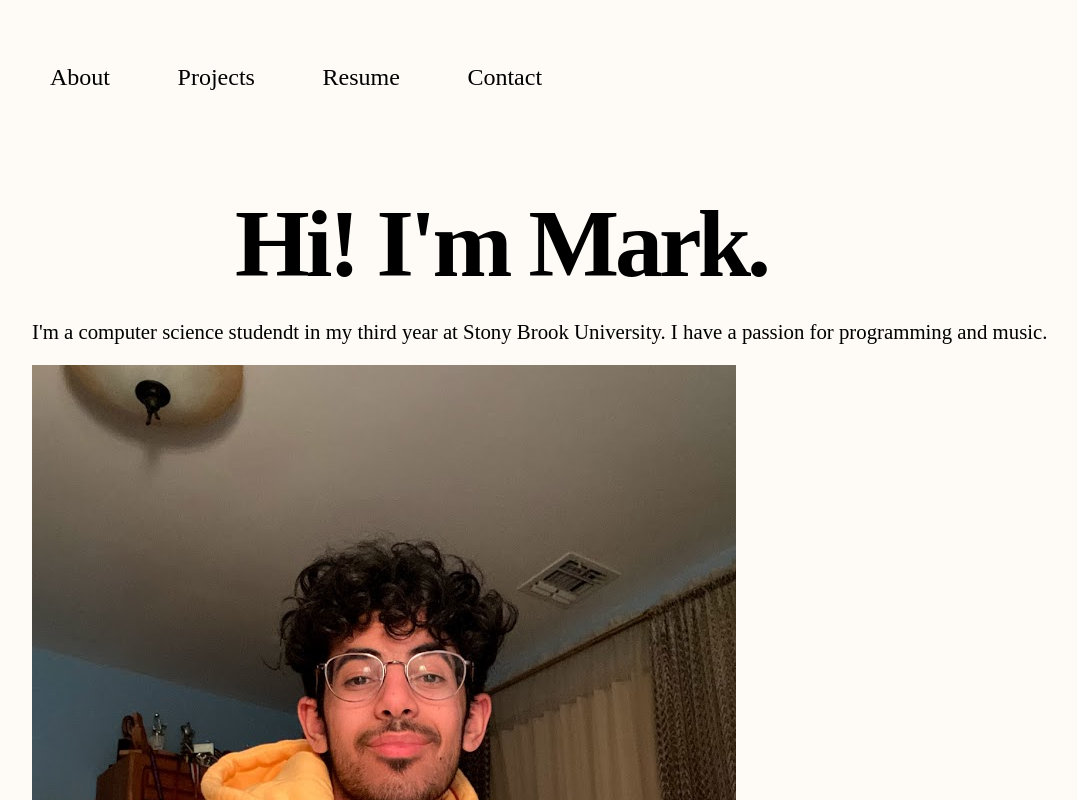
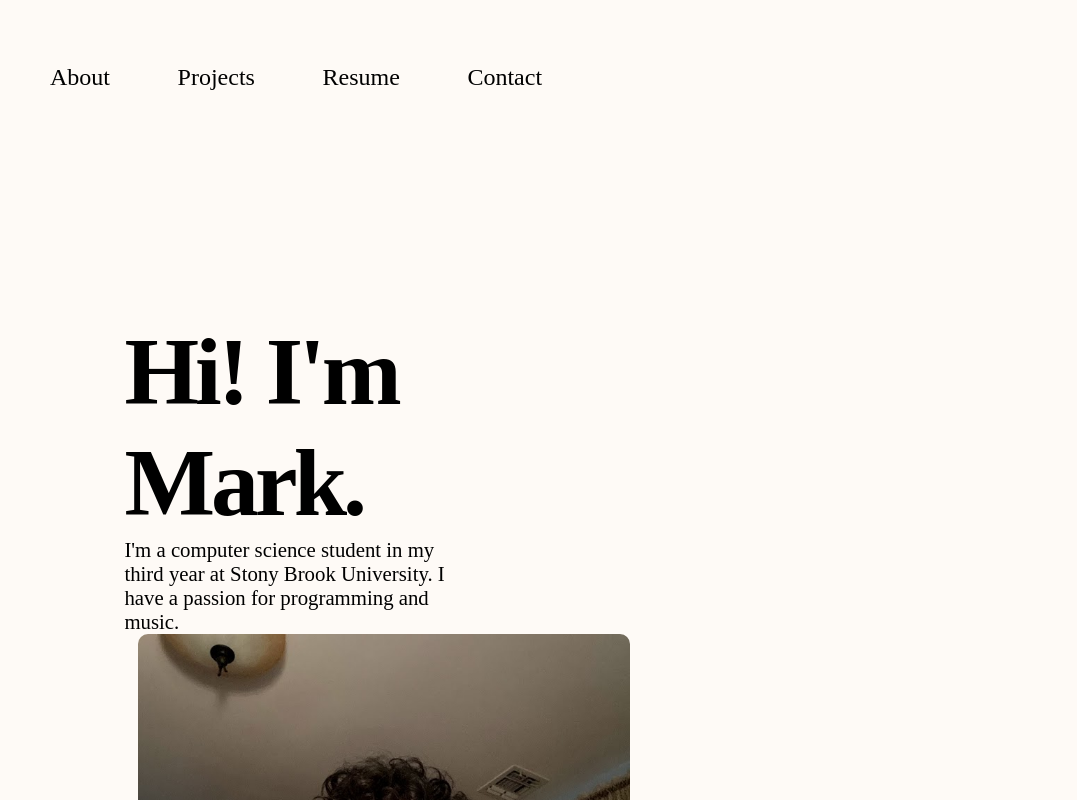
Before and after one commit to Moawin99/Personal-Site, a Gatsby site: page / in a window 1280 px wide. Shown: the top 800 px of the page, without its empty margins (80-1157 px from the left). Built offline with nearby package versions, Linux system fonts and the light colour scheme; Gatsby itself is replaced by a stand-in of ours.

Commit message:
small changes

```diff
--- a/src/components/header.module.css
+++ b/src/components/header.module.css
@@ -1,5 +1,6 @@
 .head{
     position: fixed;
     width: 100%;
-    z-index: 1000;
+    z-index: 1040;
+    background-color: #fefaf6;
 }
--- a/src/components/introDivs.module.css
+++ b/src/components/introDivs.module.css
@@ -4,19 +4,34 @@
 }
 
 .introText{
+    margin-top: 8em;
+    position: relative;
     flex-flow: column;
-    max-width: 100%;
+    max-width: 50%;
     min-width: 0;
 }
 
+.photo{
+    border-radius: 10px;
+    max-width: 100%;
+    max-height: 70%;
+}
+
+.introPhoto{
+    position: relative;
+    margin-bottom: 3em;
+}
+
 .title{
-    width: 60%;
+    width: 65%;
     margin: auto;
     font-size: 6em;
     letter-spacing: -4px;
 }
 
 .bio{
+    margin: auto;
+    width: 65%;
     font-size: 1.3em;
     padding: 0;
 }
--- a/src/components/introPic.js
+++ b/src/components/introPic.js
@@ -4,7 +4,7 @@ import mePic from '../images/BedroomPic.jpg';
 
 const IntroPic = () => (
     <div className={introDiv.introDiv}>
-        <img src={mePic} />
+        <img className={introDiv.photo} src={mePic} />
     </div>
 )
 
--- a/src/components/introText.js
+++ b/src/components/introText.js
@@ -7,7 +7,7 @@ const IntroText = () => (
             Hi! I'm Mark.
         </h1>
         <p className={introDivs.bio}>
-            I'm a computer science studendt in my third year at Stony Brook University.
+            I'm a computer science student in my third year at Stony Brook University.
             I have a passion for programming and music.
         </p>
     </div>
```
